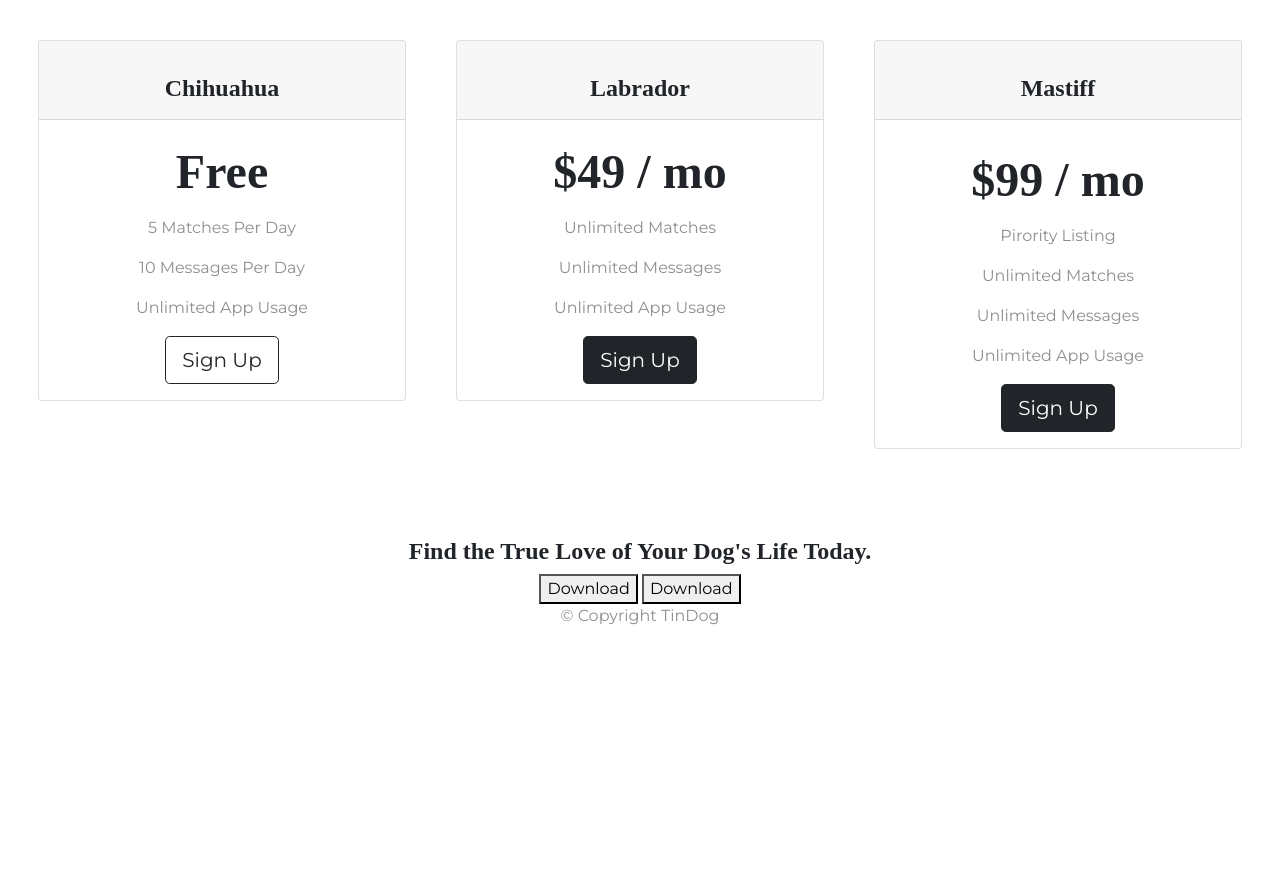
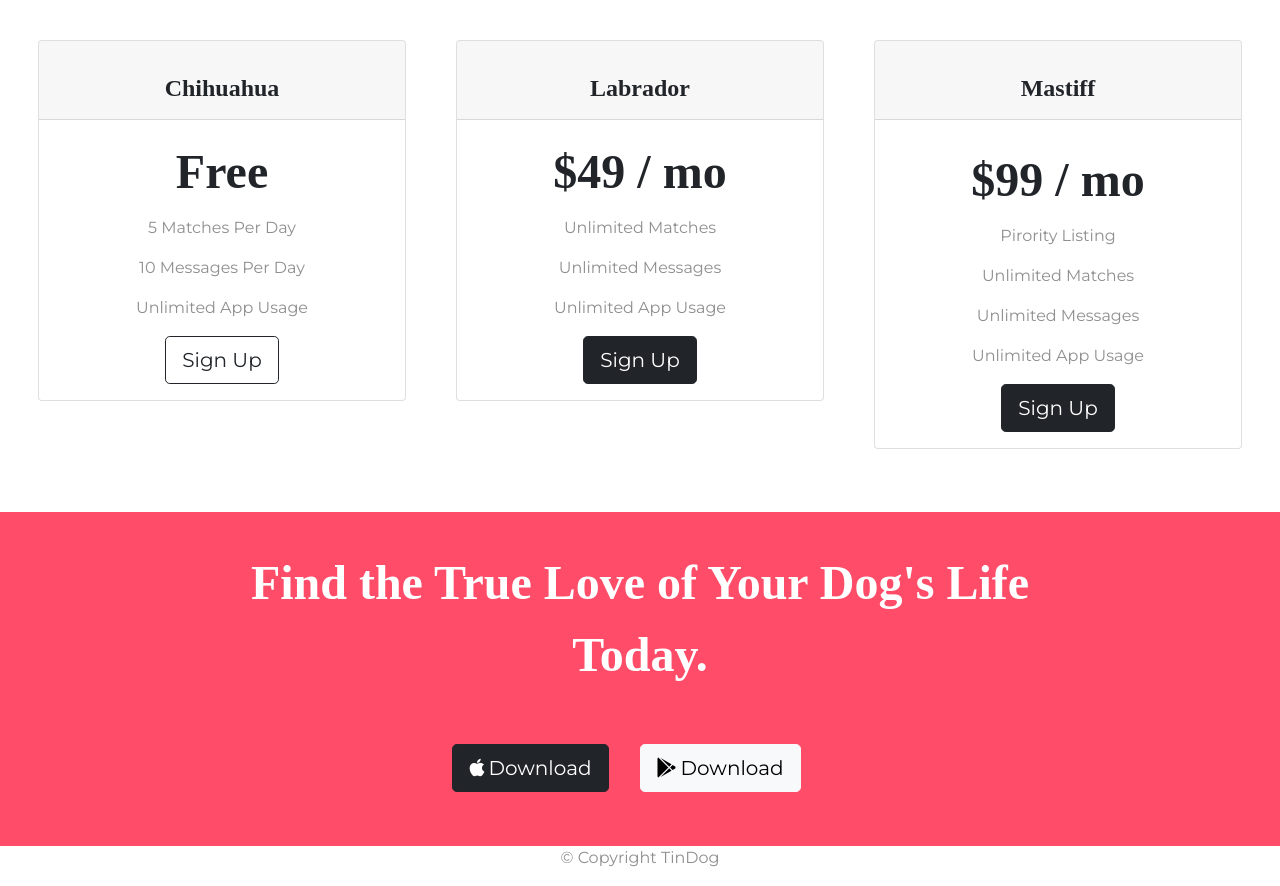
Before and after one commit to tobiasprima/TinDog, a plain HTML site: page index.html in a window 1280 px wide. Shown: the part 1844-2730 px from the top of the page. Before the commit the page ends 2488 px from the top, so only its background shows below. Drawn offline with nearby package versions, Linux system fonts and the light colour scheme.

Commit message:
Make the cta page

```diff
--- a/css/styles.css
+++ b/css/styles.css
@@ -140,6 +140,17 @@ a {
 /* CTA */
 #cta {
     text-align: center;
+    background-color: #ff4c68;
+    text-align: center;
+    padding: 10px 15%;
+}
+
+.ctahead {
+    font-size: 3rem;
+    font-family: 'Montserrat-Black';
+    font-weight: bolder;
+    color: #fff;
+    line-height: 1.5;
 }
 
 /* Footer */
--- a/index.html
+++ b/index.html
@@ -193,11 +193,13 @@
   <!-- Call to Action -->
 
   <section id="cta">
-
-    <h3>Find the True Love of Your Dog's Life Today.</h3>
-    <button type="button">Download</button>
-    <button type="button">Download</button>
-
+    <div class="cta">
+      <h3 class="ctahead">Find the True Love of Your Dog's Life Today.</h3>
+      <button type="button" class="btn btn-dark btn-lg download-button"><i
+          class="fa-brands fa-apple pe-1"></i>Download</button>
+      <button type="button" class="btn btn-light btn-lg download-button"><i
+          class="fa-brands fa-google-play pe-1"></i>Download</button>
+    </div>
   </section>
 
 
```
